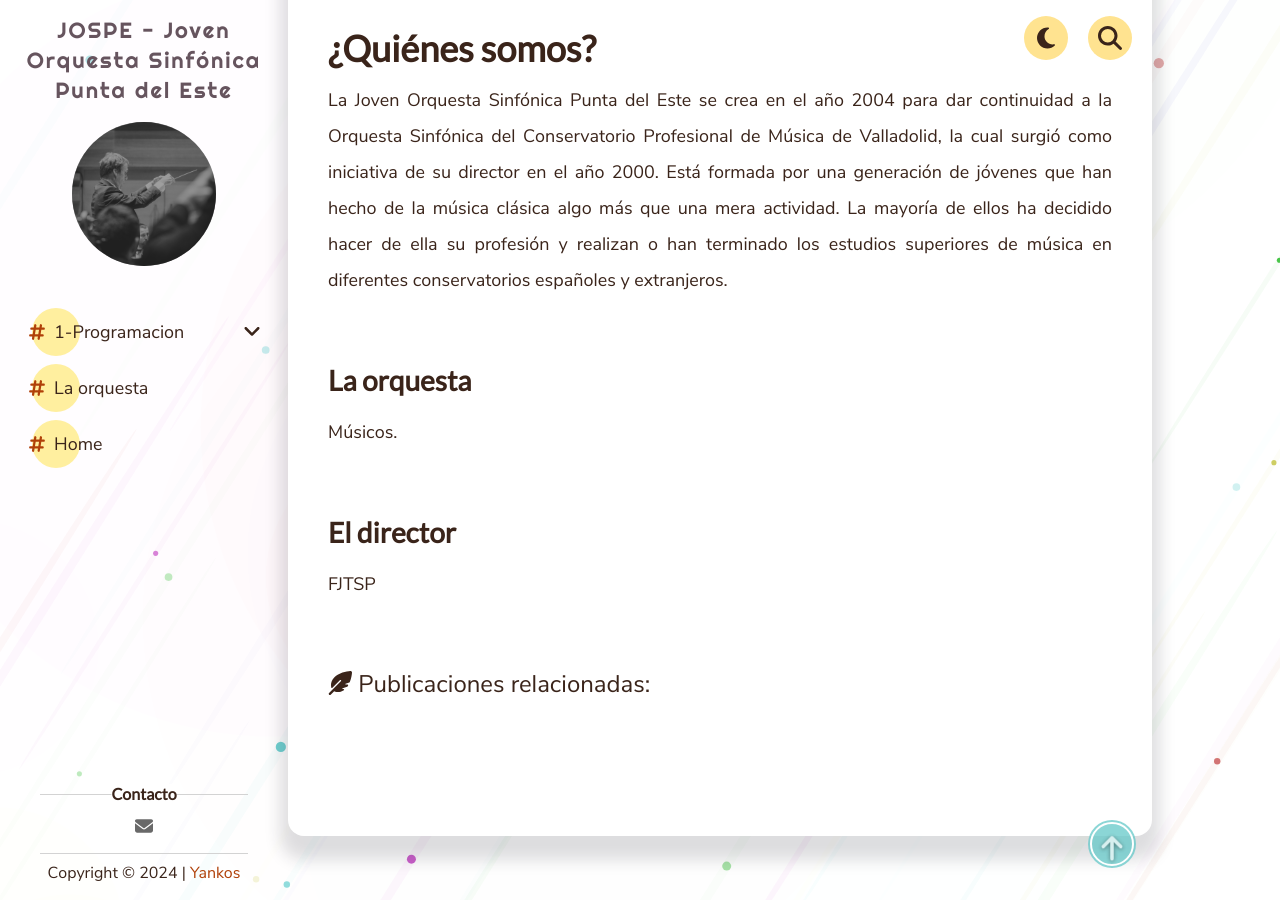
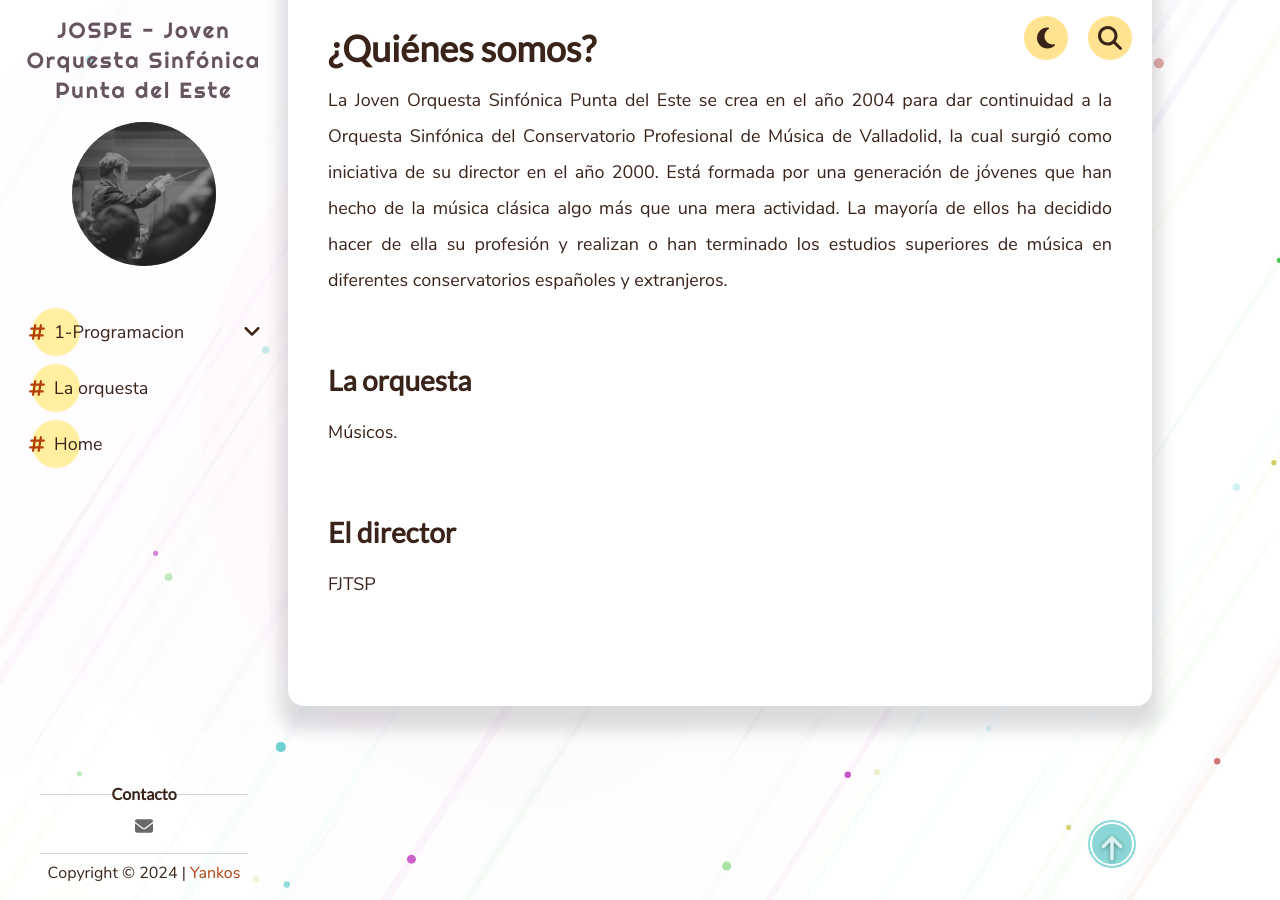
Before and after one commit to jospe-web/jospe-web.github.io, a Jekyll site: the page built from _pages/La orquesta.md, in a window 1280 px wide and 900 px high, scrolled down 657 px. Built offline with Jekyll 4.4.1, drawn with Linux system fonts in a browser that asks for light colours; comment, search, counter and statistics services are not loaded.

Commit message:
Update post.html

```diff
--- a/_includes/post.html
+++ b/_includes/post.html
@@ -52,6 +52,8 @@
     {{ content }}
     <!-- see https://giscus.app/ -->
     <div class="giscus" id="giscus" style="margin: 4rem auto;"></div>
+
+    {% if page.relatedpubs == true %}
     <div id="related-box">
         <span>
             <svg xmlns="http://www.w3.org/2000/svg" viewBox="0 0 512 512"><path d="M278.5 215.6L23 471c-9.4 9.4-9.4 24.6 0 33.9s24.6 9.4 33.9 0l74.8-74.8c7.4 4.6 15.3 8.2 23.8 10.5C200.3 452.8 270 454.5 338 409.4c12.2-8.1 5.8-25.4-8.8-25.4l-16.1 0c-5.1 0-9.2-4.1-9.2-9.2c0-4.1 2.7-7.6 6.5-8.8l97.7-29.3c3.4-1 6.4-3.1 8.4-6.1c4.4-6.4 8.6-12.9 12.6-19.6c6.2-10.3-1.5-23-13.5-23l-38.6 0c-5.1 0-9.2-4.1-9.2-9.2c0-4.1 2.7-7.6 6.5-8.8l80.9-24.3c4.6-1.4 8.4-4.8 10.2-9.3C494.5 163 507.8 86.1 511.9 36.8c.8-9.9-3-19.6-10-26.6s-16.7-10.8-26.6-10C391.5 7 228.5 40.5 137.4 131.6C57.3 211.7 56.7 302.3 71.3 356.4c2.1 7.9 12 9.6 17.8 3.8L253.6 195.8c6.2-6.2 16.4-6.2 22.6 0c5.4 5.4 6.1 13.6 2.2 19.8z"/></svg>
@@ -59,6 +61,7 @@
         </span>
         <ul id="related-posts"></ul>
     </div>
+    {% endif %}
 </main>
 <div class="top-arrow">
     <svg xmlns="http://www.w3.org/2000/svg" viewBox="0 0 384 512"><path d="M214.6 41.4c-12.5-12.5-32.8-12.5-45.3 0l-160 160c-12.5 12.5-12.5 32.8 0 45.3s32.8 12.5 45.3 0L160 141.2V448c0 17.7 14.3 32 32 32s32-14.3 32-32V141.2L329.4 246.6c12.5 12.5 32.8 12.5 45.3 0s12.5-32.8 0-45.3l-160-160z"/></svg>
```
